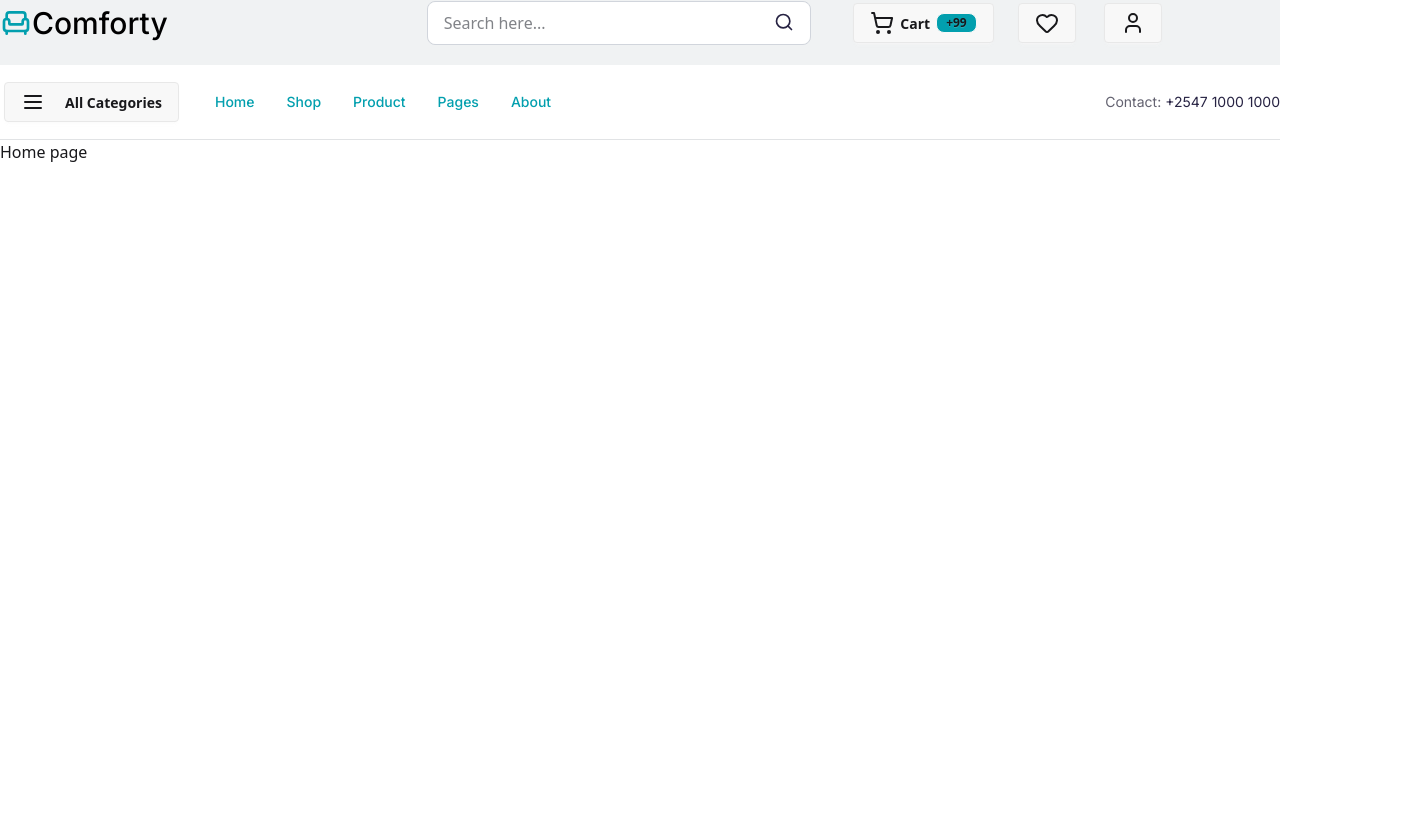
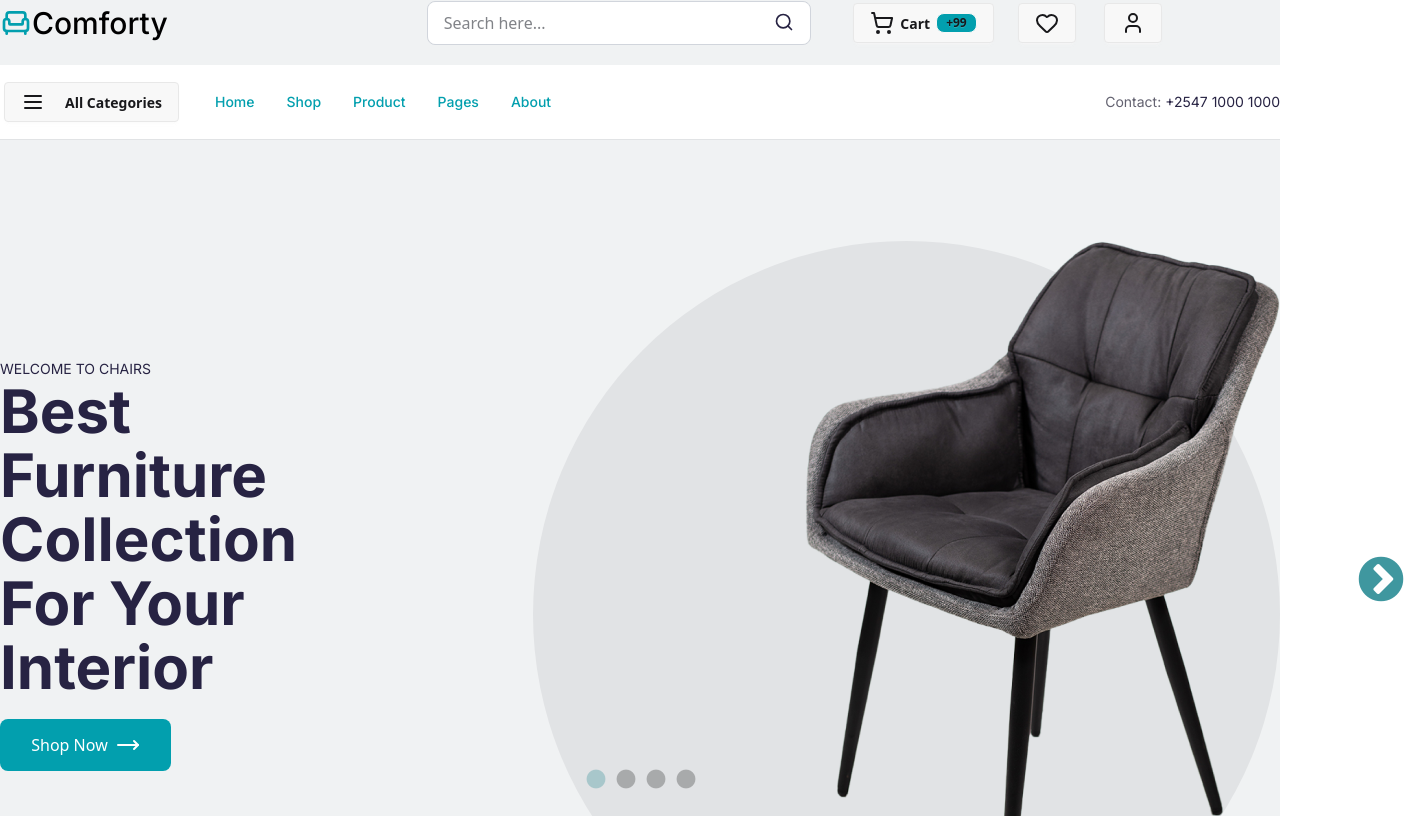
Before and after one commit to Joshuakibwage/comforty, a React (Vite) app: page / in a window 1280 px wide. Shown: the part 64-880 px from the top of the page, 1407 px wide, since content can reach past the window. Before the commit the page ends 800 px from the top, so only its background shows below. Built offline with nearby package versions, Linux system fonts and the light colour scheme.

Commit message:
feat: add carousel in hero component

```diff
--- a/package.json
+++ b/package.json
@@ -15,6 +15,8 @@
     "react": "^19.1.0",
     "react-dom": "^19.1.0",
     "react-router-dom": "^7.6.2",
+    "react-slick": "^0.30.3",
+    "slick-carousel": "^1.8.1",
     "tailwindcss": "^4.1.10"
   },
   "devDependencies": {
--- /dev/null
+++ b/src/Components/Banner/Banner.jsx
@@ -0,0 +1,85 @@
+import banner_image from "./../../assets/Banner/banner_image.png";
+import "slick-carousel/slick/slick.css";
+import "slick-carousel/slick/slick-theme.css";
+import Slider from "react-slick";
+import { MoveLeft, MoveRight } from "lucide-react";
+
+const Banner = () => {
+
+    const products = [
+        {
+            id: 1,
+            title: "Best Furniture collection for your interior",
+            subTitle: "welcome to chairs",
+            image: banner_image,
+        },
+        {
+            id: 2,
+            title: "Best Furniture collection for your interior",
+            subTitle: "welcome to chairs",
+            image: banner_image,
+        },
+        {
+            id: 3,
+            title: "Best Furniture collection for your interior",
+            subTitle: "welcome to chairs",
+            image: banner_image,
+        },
+        {
+            id: 4,
+            title: "Best Furniture collection for your interior",
+            subTitle: "welcome to chairs",
+            image: banner_image,
+        },
+    ]
+
+    const settings = {
+        dots: true,
+        infinite: true,
+        speed: 500,
+        slidesToShow: 1,
+        slidesToScroll: 1,
+    };
+
+    return (
+        <div className="lg:container">
+            <div className="slider-container slider_container w-full h-full">
+                <Slider {...settings}>
+                    {
+                        products?.map((product) => (
+                            <div key={product?.id} className="banner_slide_item">
+
+                                {/* banner text  */}
+                                <div className="banner_text">
+                                    <p className="text-sm font-inter text-[#272343] uppercase font-normal">
+                                        {product?.subTitle}
+                                    </p>
+                                    <h3 className="text-6xl text-[#272343] font-inter capitalize leading-16 max-w-[631px] w-full font-bold mb-5"
+                                    >
+                                        {product?.title}
+                                    </h3>
+                                    <button className="max-w-[171px] w-full flex items-center justify-center gap-2 h-[52px] bg-[#029fae] rounded-lg capitalize text-white cursor-pointer"
+                                    >
+                                        shop now <MoveRight />
+                                    </button>
+                                </div>
+
+
+                                {/* banner image  */}
+                                <div className="banner_image  w-full h-full flex items-center justify-end">
+                                    <img
+                                        src={product?.image}
+                                        alt={product?.title}
+                                    />
+                                </div>
+
+                            </div>
+                        ))
+                    }
+                </Slider>
+            </div>
+        </div>
+    );
+};
+
+export default Banner;
--- a/src/index.css
+++ b/src/index.css
@@ -5,5 +5,121 @@
 
 
 @theme {
-  --font-inter: "Inter", sans-serif;
+    --font-inter: "Inter", sans-serif;
 }
+
+.banner_slide_item {
+    display: flex !important;
+    justify-content: space-between;
+    align-items: center;
+    gap: 7.5rem;
+}
+
+
+.banner_image {
+    position: relative;
+    z-index: 2;
+}
+
+.banner_image::before {
+    content: "";
+    position: absolute;
+    top: 0;
+    right: 0;
+    max-width: 747px;
+    width: 100%;
+    min-height: 747px;
+    height: 100%;
+    background-color: #e1e3e5;
+    border-radius: 100%;
+    z-index: -1;
+}
+
+.slider_container>.slick-slider>.slick-prev,
+.slider_container>.slick-slider>.slick-next {
+    z-index: 5 !important;
+}
+
+.slick-prev {
+    left: -95px !important;
+}
+
+.slick-next {
+    right: -95px !important;
+}
+
+.slider_container>.slick-slider>.slick-prev:before,
+.slider_container>.slick-slider>.slick-next:before {
+    font-family: 'slick';
+    font-size: 52px !important;
+    line-height: 1;
+    opacity: .75;
+    color: #007580 !important;
+    -webkit-font-smoothing: antialiased;
+    -moz-osx-font-smoothing: grayscale;
+
+}
+
+.slider_container>.slick-slider>.slick-dots {
+    position: absolute;
+    bottom: 100px !important;
+    display: block;
+    width: 100%;
+    padding: 0;
+    margin: 0;
+    list-style: none;
+    text-align: center;
+}
+
+.slider_container>.slick-slider>.slick-dots li button:before {
+    font-family: 'slick';
+    font-size: 22px !important;
+    line-height: 20px;
+    position: absolute;
+    top: 0;
+    left: 0;
+    width: 20px;
+    height: 20px;
+    content: '•';
+    text-align: center;
+    opacity: .25;
+    color: black;
+    -webkit-font-smoothing: antialiased;
+    -moz-osx-font-smoothing: grayscale;
+}
+
+.slider_container>.slick-slider>.slick-dots>li.slick-active button:before {
+    color: #007580 !important;
+}
+
+
+.delivery_component {
+    margin-top: -4rem;
+    position: relative;
+    z-index: 5;
+}
+
+
+
+
+.features_slider>.slick-slider>.slick-prev:before,
+.features_slider>.slick-slider>.slick-next:before {
+    font-size: 39px !important;
+    color: #007580;
+}
+
+
+
+.client_say_description {
+    position: relative;
+}
+.client_say_description::before {
+    position: absolute;
+    content: '';
+    top: 0;
+    left: -27px;
+    width: 3px;
+    height: 100%;
+    background-color: #007580;
+
+}
--- a/src/pages/Home/Home.jsx
+++ b/src/pages/Home/Home.jsx
@@ -1,9 +1,17 @@
-import React from 'react'
+import React from 'react';
+import Banner from '../../Components/Banner/Banner';
+
 
 const Home = () => {
   return (
-    <div>
-      Home page
+    <div className="">
+
+      {/* banner component */}
+      <div className="w-full min-h-[850px] bg-[#f0f2f3] flex items-center justify-center rounded-b-3xl">
+
+        <Banner></Banner>
+
+      </div>
     </div>
   )
 }
```
Also changed, not shown: src/assets/Banner/banner_image.png (added), 1 other file (tests, documents, lock files or other folders).
